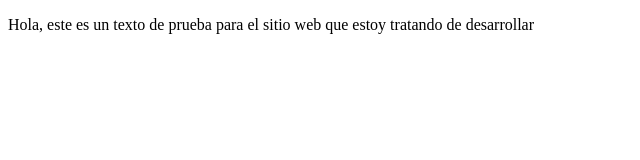
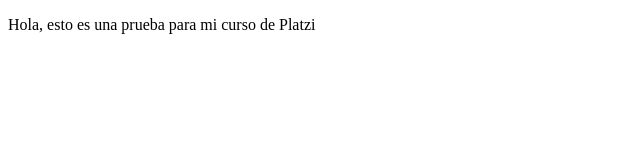
Before and after one commit to cesrabbit/projectDemoCursoPrework, a plain HTML site: page index.html in a window 1280 px wide. Shown: the whole page, without its empty margins (0-640 px from the left). Drawn offline with Linux system fonts and the light colour scheme.

Commit message:
cambios, se modificó el mensaje

```diff
--- a/index.html
+++ b/index.html
@@ -7,6 +7,6 @@
     <title>Hello world</title>
 </head>
 <body>
-    <p>Hola, este es un texto de prueba para el sitio web que estoy tratando de desarrollar</p>
+    <p>Hola, esto es una prueba para mi curso de Platzi</p>
 </body>
 </html>
```
